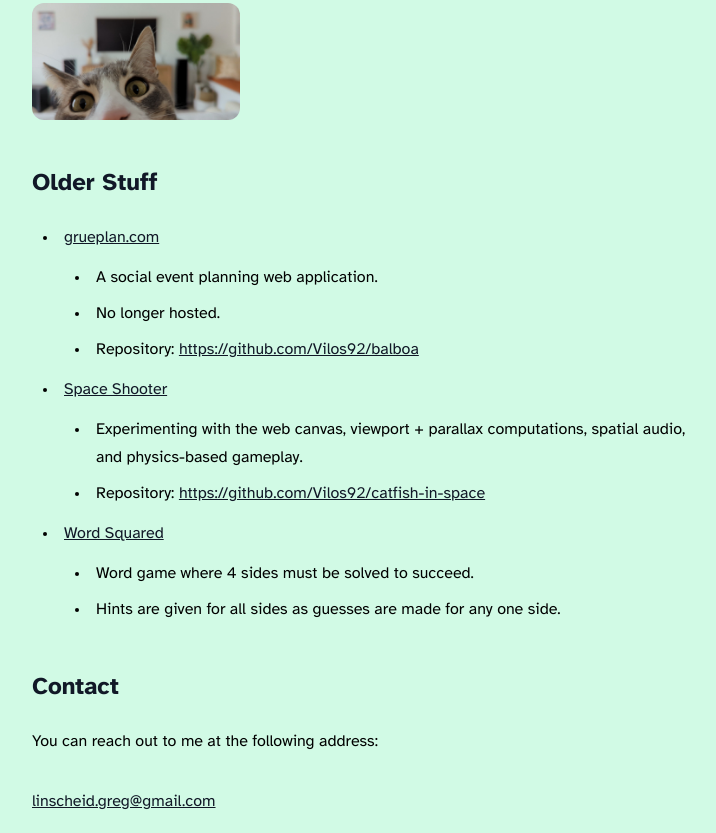
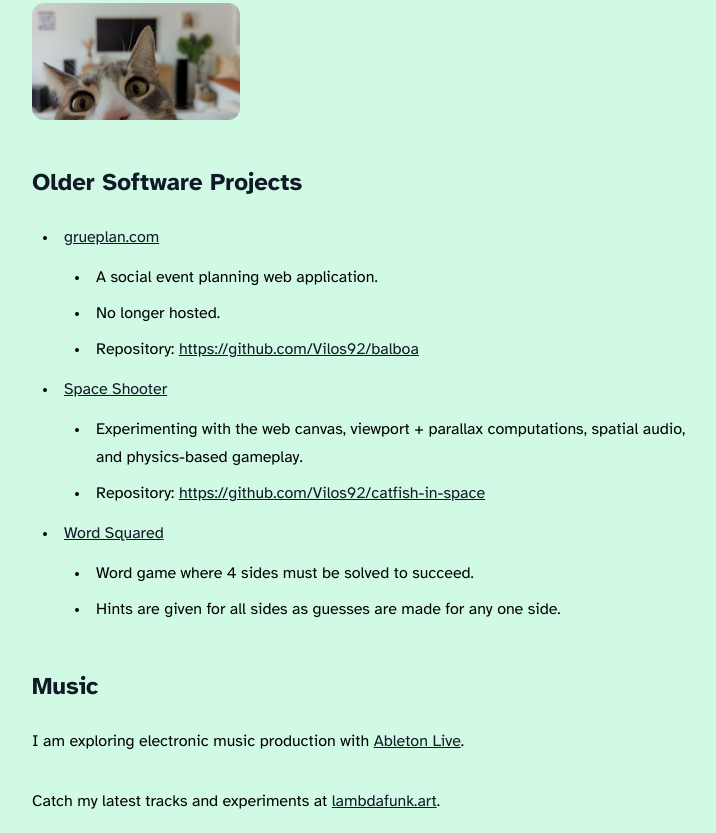
Before and after one commit to Vilos92/astro-greg, an Astro site: page / in a window 1280 px wide. Shown: the part 1627-2460 px from the top of the page, without its empty margins (268-984 px from the left). Built offline with nearby package versions, Linux system fonts and the light colour scheme; Astro itself is replaced by a stand-in of ours.

Commit message:
:wrench: Link to lambdafunk.art

```diff
--- a/src/pages/index.mdx
+++ b/src/pages/index.mdx
@@ -33,7 +33,7 @@ If I write anything, you can find it in [my blog](/blog)
 
 This is the latest entry: <a href={`/blog/${post.slug}/`}>{post.data.title}</a>
 
-## Projects
+## Software Projects
 
 Here are some things I've worked on for fun.
 
@@ -60,7 +60,7 @@ Here are some things I've worked on for fun.
 
 <img src="/blog/hello-world.jpg" alt="Milo" class="w-52" />
 
-## Older Stuff
+## Older Software Projects
 
 - [grueplan.com](https://github.com/Vilos92/balboa)
   - A social event planning web application.
@@ -72,6 +72,12 @@ Here are some things I've worked on for fun.
 - [Word Squared](https://word-squared.vercel.app/)
   - Word game where 4 sides must be solved to succeed.
   - Hints are given for all sides as guesses are made for any one side.
+
+## Music
+
+I am exploring electronic music production with [Ableton Live](https://www.ableton.com/en/live/).
+
+Catch my latest tracks and experiments at [lambdafunk.art](https://www.lambdafunk.art/).
 
 ## Contact
 
```
